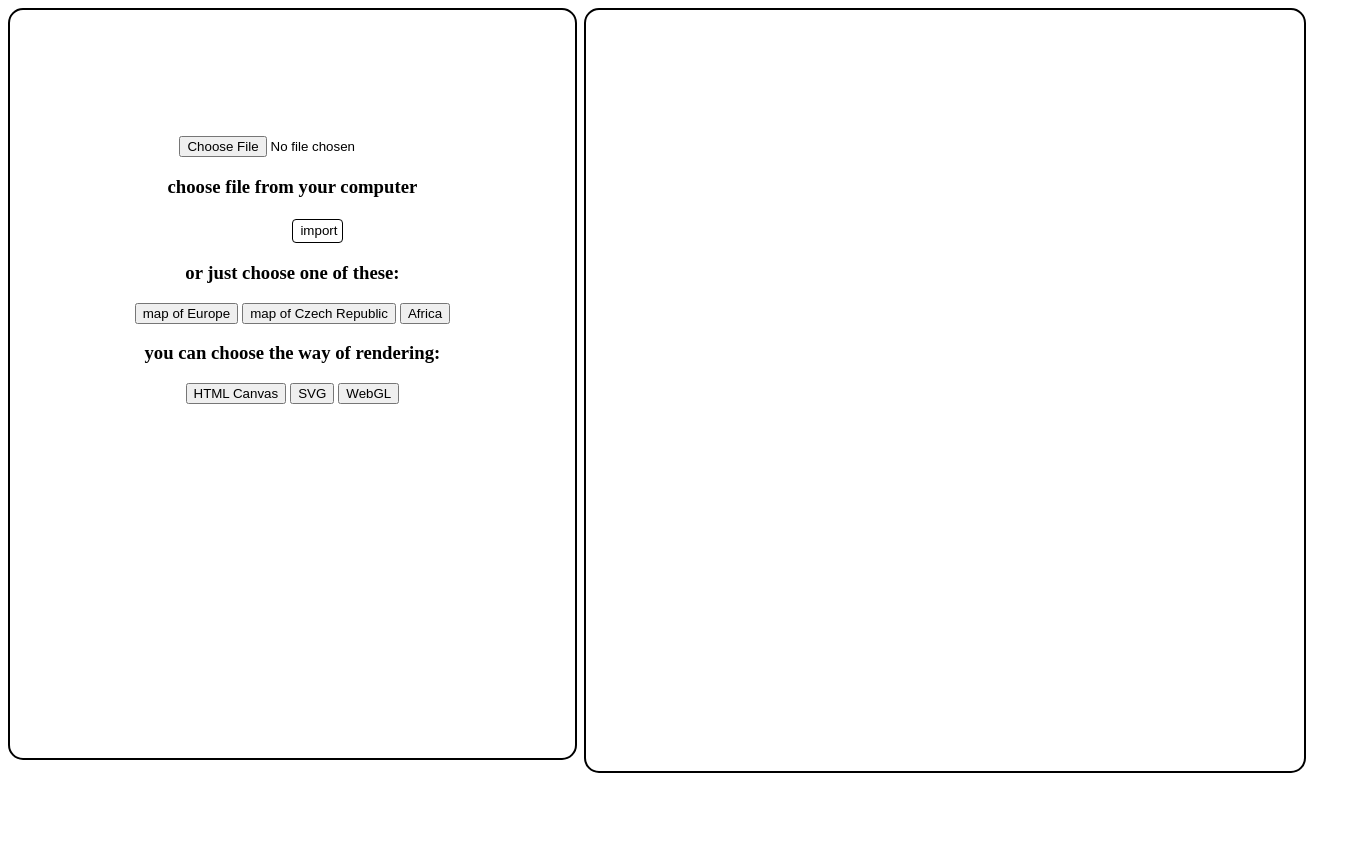
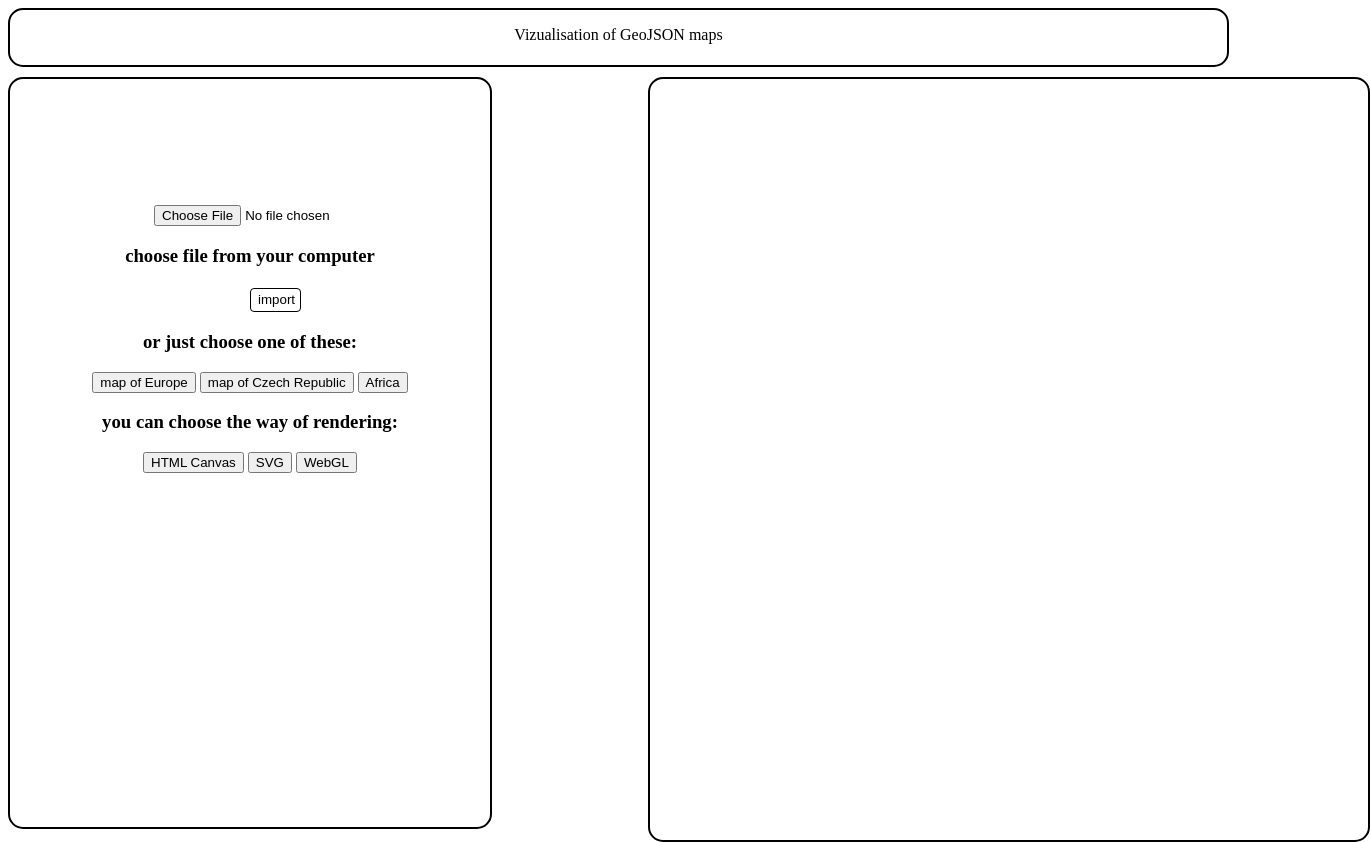
Before and after one commit to silivdar/Kartograf, a website: page public_html/index.html in a window 1280 px wide. Both pictures are taken after a click on the button "HTML Canvas". Shown: the whole page, 1370 px wide, since content can reach past the window. Before the commit the page ends 800 px from the top, so only its background shows below. Drawn offline with nearby package versions, Linux system fonts and the light colour scheme.

Commit message:
add header

```diff
--- a/nbproject/private/private.xml
+++ b/nbproject/private/private.xml
@@ -3,10 +3,8 @@
     <editor-bookmarks xmlns="http://www.netbeans.org/ns/editor-bookmarks/2" lastBookmarkId="0"/>
     <open-files xmlns="http://www.netbeans.org/ns/projectui-open-files/2">
         <group>
-            <file>file:/Users/dariasilivonenko/NetBeansProjects/Kartograf/public_html/webgl_render.js</file>
-            <file>file:/Users/dariasilivonenko/NetBeansProjects/Kartograf/public_html/svg_render.js</file>
-            <file>file:/Users/dariasilivonenko/NetBeansProjects/Kartograf/public_html/vs.glsl</file>
-            <file>file:/Users/dariasilivonenko/NetBeansProjects/Kartograf/public_html/canvas_render.js</file>
+            <file>file:/Users/dariasilivonenko/NetBeansProjects/Kartograf/public_html/main_page.css</file>
+            <file>file:/Users/dariasilivonenko/NetBeansProjects/Kartograf/public_html/index.html</file>
         </group>
     </open-files>
 </project-private>
--- a/public_html/canvas_render.js
+++ b/public_html/canvas_render.js
@@ -8,7 +8,7 @@
 /* global d3 */
 
 
-function renderCanvas(projection){
+function renderCanvas(projection, mapData){
 
     console.time('canvas render time');
     document.getElementById('content').style.padding = '8% 1.4% 19.9% 0';
@@ -34,7 +34,7 @@ function renderCanvas(projection){
        .range(['#E8E4F6', '#9488BF']);
 
     //imported data
-    var mapData = JSON.parse(localStorage.geodata);
+    mapData = JSON.parse(localStorage.geodata);
     var featuresCount = mapData.features.length;
 
     // guess for the projection
--- a/public_html/index.html
+++ b/public_html/index.html
@@ -12,6 +12,9 @@ and open the template in the editor.
         <link href="main_page.css" rel="stylesheet">
     </head>
     <body>
+        <div id="header">
+            <p>Vizualisation of GeoJSON maps</p>
+        </div>
         <div id="content"></div>
 
         <div id="menu_area" >
@@ -26,7 +29,7 @@ and open the template in the editor.
             </div>
             <h3> you can choose the way of rendering:</h3>
             <div class="choose_btn">
-                <button id="canvas_btn" onclick="renderCanvas(projection)">HTML Canvas</button>
+                <button id="canvas_btn" onclick="renderCanvas(projection, localStorage.geodata)">HTML Canvas</button>
                 <button id="svg_btn" onclick="renderSVG(projection, localStorage.geodata)">SVG</button>
                 <button id="webgl_btn" onclick='init()'>WebGL</button>
             </div>
--- a/public_html/load_file.js
+++ b/public_html/load_file.js
@@ -47,7 +47,3 @@ function loadFirstMap(){
    localStorage.geodata = JSON.stringify(africa);
    renderSVG(projection, africa);
 }, false);
-
-//document.getElementById('svg_btn').addEventListener('click', function render(){
-//    renderSVG(projection, localStorage.geodata);
-//}, false);
--- a/public_html/main_page.css
+++ b/public_html/main_page.css
@@ -8,12 +8,22 @@ and open the template in the editor.
     Author     : dariasilivonenko
 */
 
+#header {
+    border: 2px;
+    border-style: solid;
+    border-radius: 15px;
+    padding-bottom: 5px;
+    margin-bottom: 10px;
+    margin-right: 43px;
+    text-align: center;
+}
+
 #menu_area {
 
     border: 2px;
     border-style: solid;
     border-radius: 15px;
-    margin: 0 55% 10px 0px;
+    margin: 0 780px 10px 0px;
     padding: 10% 0 28% 0;
 }
 
@@ -24,7 +34,7 @@ and open the template in the editor.
     border: 2px;
     border-style: solid;
     border-radius: 15px;
-    margin: 0 0px 0 45%;
+    margin: 0 0 0 640px;
     padding: 0 50% 56% 0;
 }
 
--- a/public_html/svg_render.js
+++ b/public_html/svg_render.js
@@ -32,7 +32,7 @@
     d3.select('svg').attr('display', 'inline');
 
     //imported data
-    var mapData = JSON.parse(localStorage.geodata);
+    mapData = JSON.parse(localStorage.geodata);
     var features = mapData.features;
     var featuresCount = mapData.features.length;
 
```
Also changed, not shown: 1 other file.
